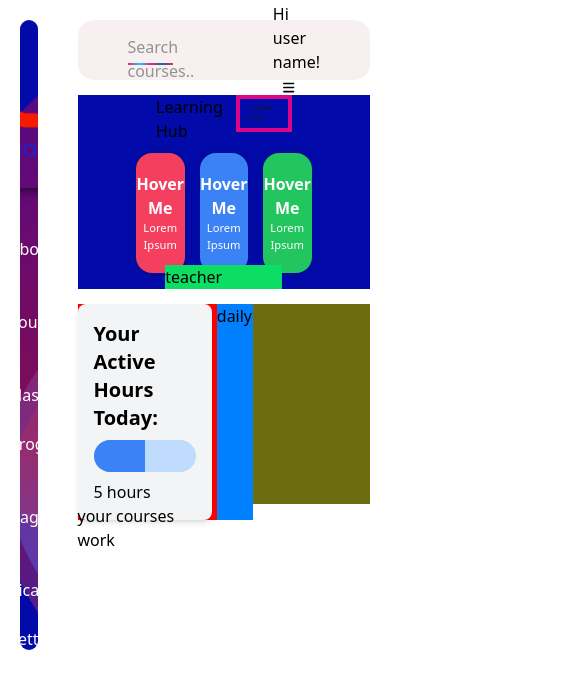
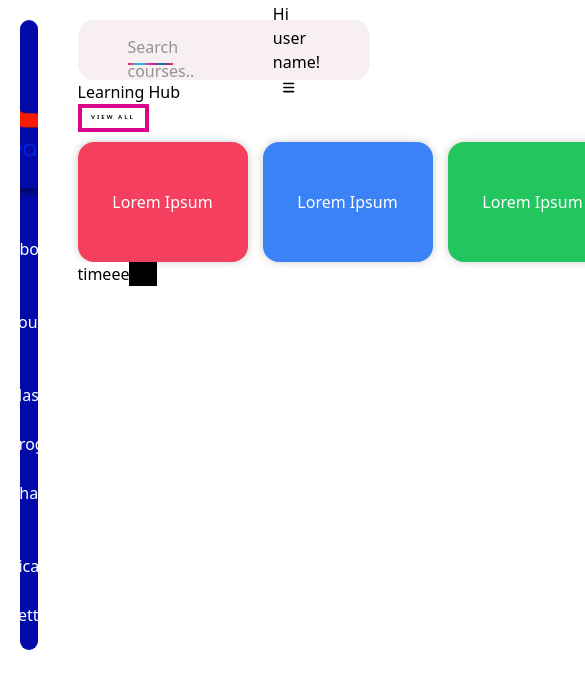
Before and after one commit to Nissidaniella/ilearn-app, a React (Create React App) app: page /dashboard in a window 390 px wide. Shown: the top 688 px of the page, 585 px wide, since content can reach past the window. Built offline with nearby package versions, Linux system fonts and the light colour scheme.

Commit message:
Recover uncommitted changes

```diff
--- a/src/pages/Dashboard.js
+++ b/src/pages/Dashboard.js
@@ -10,46 +10,25 @@ import {
   faMessage,
   faBell,
   faGear,
-
 } from "@fortawesome/free-solid-svg-icons";
 
 import Buttons from "../components/Buttons";
 import Navbar from "../components/Navbar";
-import Activity from "../components/Activity";
+import ProfileFront from "../components/ProfileFront";
+import ProfileBack from "../components/ProfileBack";
+// import Activity from "../components/Activity";
 
 export default function Dashboard() {
   return (
     <div className="dashboard">
-      <div class="menu-card playing custom:block">
-        <div class="wave"></div>
-        <div class="wave"></div>
-        <div class="wave"></div>
-
+      <div class="menu-card  custom:block">
         <div class="menu-content">
-          <path
-            fill="currentColor"
-            d="M19.4133 4.89862L14.5863 2.17544C12.9911 1.27485 11.0089 1.27485 9.41368 2.17544L4.58674
-  4.89862C2.99153 5.7992 2 7.47596 2 9.2763V14.7235C2 16.5238 2.99153 18.2014 4.58674 19.1012L9.41368
-  21.8252C10.2079 22.2734 11.105 22.5 12.0046 22.5C12.6952 22.5 13.3874 22.3657 14.0349 22.0954C14.2204
-  22.018 14.4059 21.9273 14.5872 21.8252L19.4141 19.1012C19.9765 18.7831 20.4655 18.3728 20.8651
-  17.8825C21.597 16.9894 22 15.8671 22 14.7243V9.27713C22 7.47678 21.0085 5.7992 19.4133 4.89862ZM4.10784
-  14.7235V9.2763C4.10784 8.20928 4.6955 7.21559 5.64066 6.68166L10.4676 3.95848C10.9398 3.69152 11.4701
-  3.55804 11.9996 3.55804C12.5291 3.55804 13.0594 3.69152 13.5324 3.95848L18.3593 6.68166C19.3045 7.21476
-  19.8922 8.20928 19.8922 9.2763V9.75997C19.1426 9.60836 18.377 9.53091 17.6022 9.53091C14.7929 9.53091
-  12.1041 10.5501 10.0309 12.3999C8.36735 13.8847 7.21142 15.8012 6.68783 17.9081L5.63981 17.3165C4.69466
-  16.7834 4.10699 15.7897 4.10699 14.7235H4.10784ZM10.4676 20.0413L8.60933 18.9924C8.94996 17.0479 9.94402
-  15.2665 11.4515 13.921C13.1353 12.4181 15.3198 11.5908 17.6022 11.5908C18.3804 11.5908 19.1477 11.6864
-  19.8922 11.8742V14.7235C19.8922 15.2278 19.7589 15.7254 19.5119 16.1662C18.7615 15.3596 17.6806 14.8528
-   16.4783 14.8528C14.2136 14.8528 12.3781 16.6466 12.3781 18.8598C12.3781 19.3937 12.4861 19.9021 12.68
-   20.3676C11.9347 20.5316 11.1396 20.4203 10.4684 20.0413H10.4676Z"
-          ></path>
-
           <div className="logo">
             <img src={image} alt="Logo-image" />
           </div>
           <div className="menu">
             <ul>
-              <li className="active">
+              <li className="active ">
                 <FontAwesomeIcon
                   icon={faGrip}
                   size="xl"
@@ -82,7 +61,7 @@ export default function Dashboard() {
                 {" "}
                 <FontAwesomeIcon icon={faMessage} className="icon" />
                 <Link to="/messages" className="menu-link">
-                  Messages
+                  Chat box
                 </Link>
               </li>
 
@@ -105,52 +84,51 @@ export default function Dashboard() {
       </div>
 
       <div className="dashboard-content">
+        <Navbar />
 
-        <Navbar/>
-
-        <div className="dashboard-section1 flex flex-col md:flex-row">
+        <div className="dashboard-container flex flex-row md:flex-row">
           <div className="courses-link">
             <div className="courses-link-heading">
               {" "}
               <h1>Learning Hub</h1>
-
               <Link to="/courses" className="button-link">
-            <Buttons />
-          </Link>
+                <Buttons />
+              </Link>
             </div>
 
             <div class="cards">
               <div class="card red">
-                <p class="tip">Hover Me</p>
-                <p class="second-text">Lorem Ipsum</p>
+                <p class="text">Lorem Ipsum</p>
               </div>
               <div class="card blue">
-                <p class="tip">Hover Me</p>
-                <p class="second-text">Lorem Ipsum</p>
+                <p class="text">Lorem Ipsum</p>
               </div>
               <div class="card green">
-                <p class="tip">Hover Me</p>
-                <p class="second-text">Lorem Ipsum</p>
+                <p class="text">Lorem Ipsum</p>
+              </div>
+            </div>
+
+            <div className="time-video flex">
+              <div className="time bg-white"> timeee</div>
+              <div className="video bg-black">vod</div>
+            </div>
+
+            <div className="assignments"></div>
+          </div>
+
+          <div className="profile-card">
+            <div className="profile-card-inner">
+              <div className="profile-card-front">
+                <ProfileFront/>
+              </div>
+              <div className="profile-card-back">
+                <ProfileBack/>
               </div>
             </div>
           </div>
-
-          <div className="teacher">teacher</div>
         </div>
 
-        <div className="dashboard-section2 flex flex-col md:flex-row">
-          <div className="activity">
-            <Activity/>
-            <div className="daily-schedule">daily</div>
-          </div>
 
-
-        </div>
-
-        <div className="dashboard-section3 flex flex-col md:flex-row">
-          <div className="courses">your courses</div>
-          <div className="assignments">work</div>
-        </div>
       </div>
     </div>
   );
```
